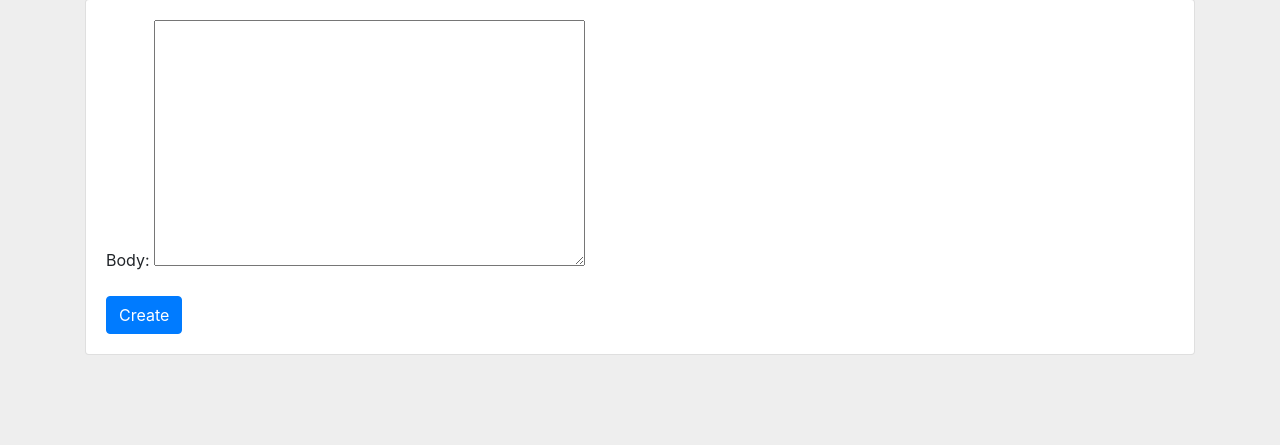
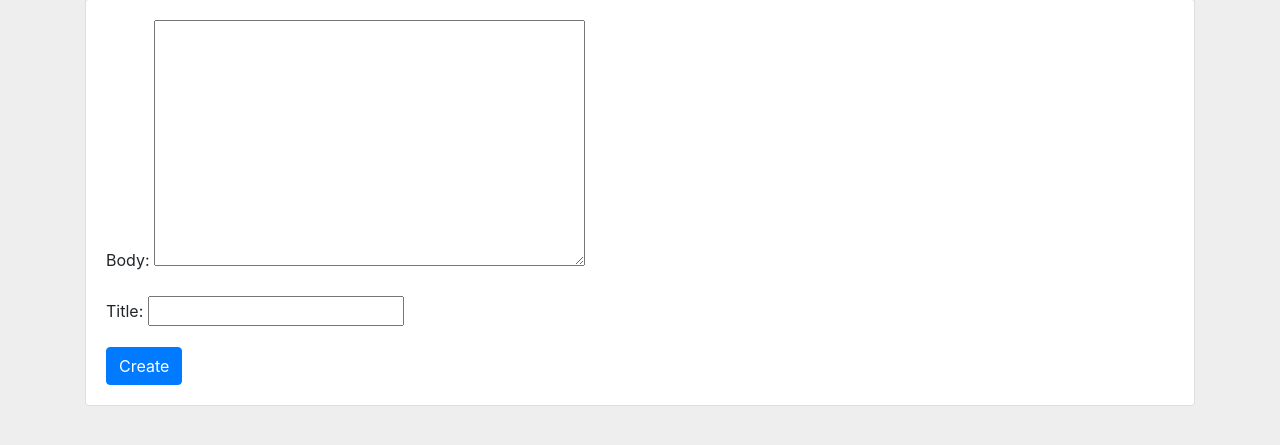
Before and after one commit to abysswarrior/pwitter, a Django app: page /post/create/ in a window 1280 px wide. Shown: the part 73-518 px from the top of the page. Run offline with Django 4.2, Linux system fonts and the light colour scheme; a user stored in the database is signed in; some libraries are stand-ins or nearby versions.

Commit message:
fix: title included in create and update posts

```diff
--- a/home/forms.py
+++ b/home/forms.py
@@ -5,7 +5,7 @@ from .models import Post, Comment
 class PostCreateUpdateForm(forms.ModelForm):
     class Meta:
         model = Post
-        fields = ('body',)
+        fields = ('body', 'title')
 
 
 class CommentCreateForm(forms.ModelForm):
--- a/home/templates/home/index.html
+++ b/home/templates/home/index.html
@@ -46,7 +46,7 @@
                     <div class="card-body">
                         <div class="text-muted h7 mb-2"><i class="fa fa-clock-o"></i> {{ post.created }}</div>
                         <a class="card-link" href="{{ post.get_absolute_url }}">
-                            <h5 class="card-title">{{ post.slug }}</h5>
+                            <h5 class="card-title">{{ post.title }}</h5>
                         </a>
                         <p class="card-text">
                             {{ post.body|truncatewords:50 }}
```
Also changed, not shown: db.sqlite3.
